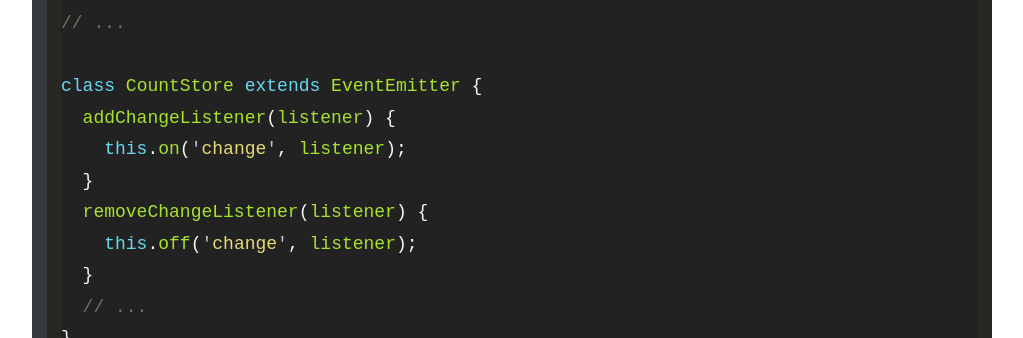
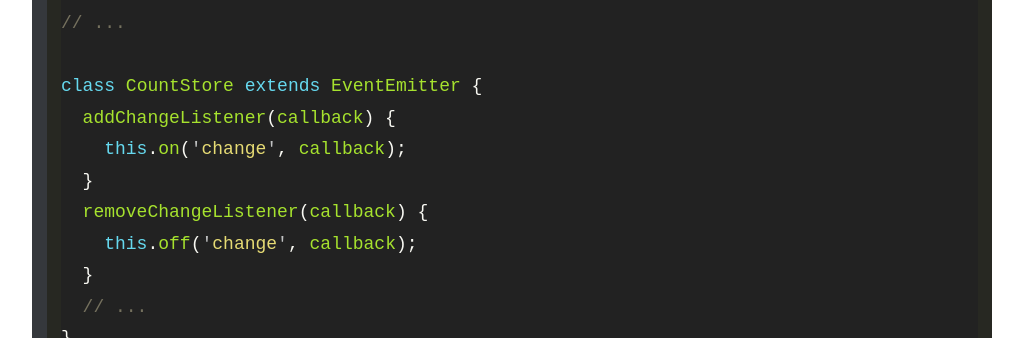
Before and after one commit to remarkablemark/remarkablemark.github.io, a Jekyll site: the page built from _posts/2018/2018-10-01-facebook-flux.md, in a window 1280 px wide and 900 px high, scrolled down 3623 px. Shown: the part 152-490 px from the top of the window, without its empty margins (128-1151 px from the left). Built offline with Jekyll 4.4.1, drawn with Linux system fonts in a browser that asks for light colours; comment, search, counter and statistics services are not loaded; some of the changed text lies outside the part shown.

Commit message:
feat(post): update "Setting up Flux"
Post: 2018-10-01-facebook-flux.md

Tidy code example and add comment.

```diff
--- a/_posts/2018/2018-10-01-facebook-flux.md
+++ b/_posts/2018/2018-10-01-facebook-flux.md
@@ -121,11 +121,11 @@ To minimize unexpected side effects due to future changes, we can refactor the l
 // ...
 
 class CountStore extends EventEmitter {
-  addChangeListener(listener) {
-    this.on('change', listener);
+  addChangeListener(callback) {
+    this.on('change', callback);
   }
-  removeChangeListener(listener) {
-    this.off('change', listener);
+  removeChangeListener(callback) {
+    this.off('change', callback);
   }
   // ...
 }
```
Also changed, not shown: other parts of _posts/2018/2018-10-01-facebook-flux.md (+1 -0 lines).
